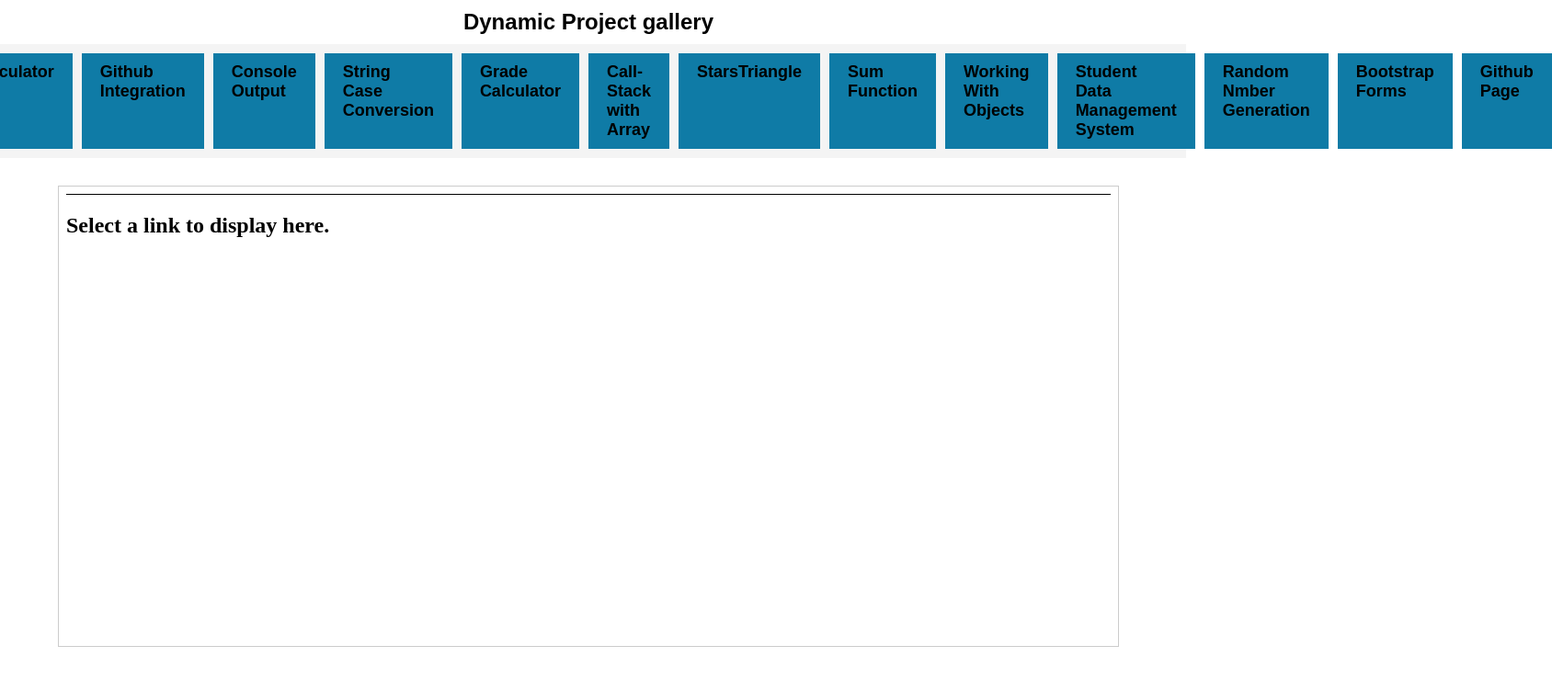
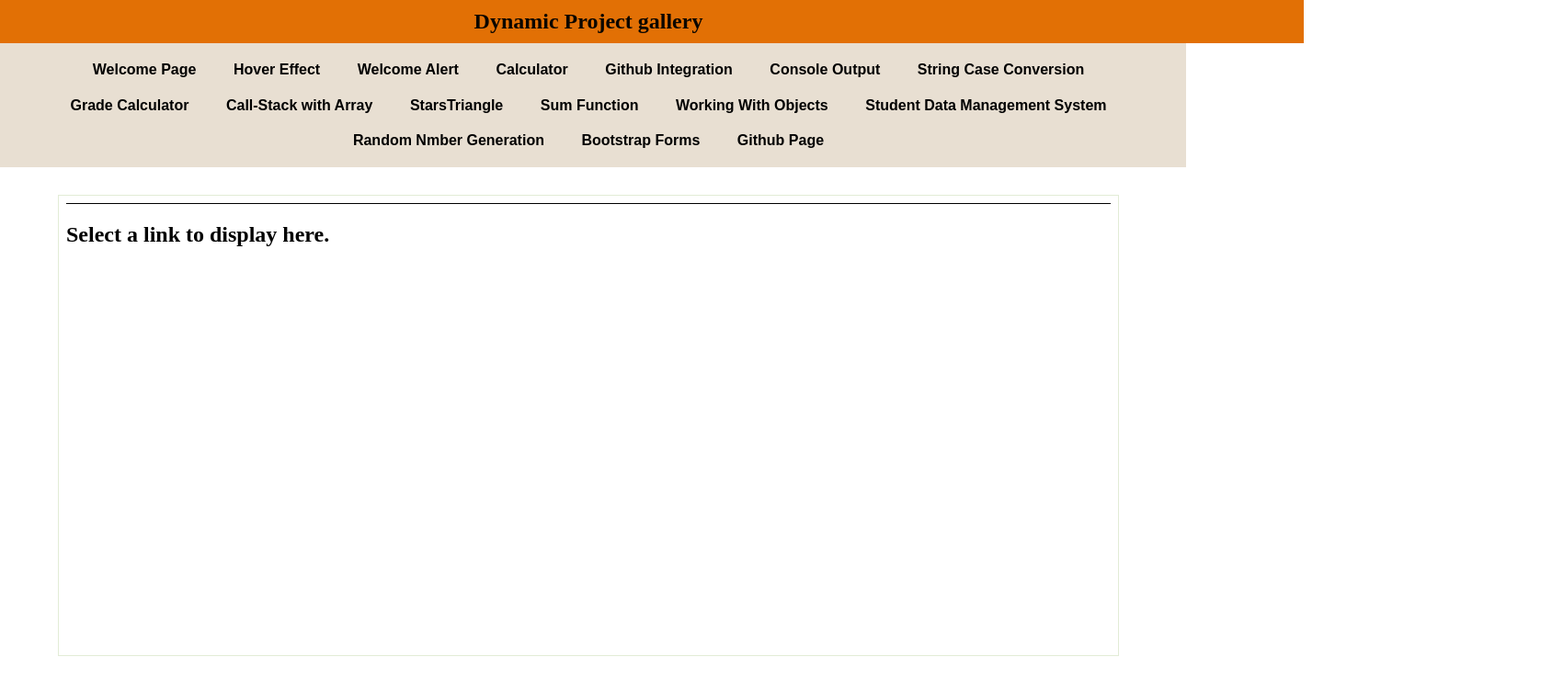
Before and after one commit to mahesh-0908/mahesh-0908.github.io, a plain HTML site: page index.html in a window 1280 px wide. Shown: the whole page at 92% size, 1688 px wide, since content can reach past the window. Drawn offline with Linux system fonts and the light colour scheme.

Commit message:
Added a color to the header background

```diff
--- a/style.css
+++ b/style.css
@@ -6,16 +6,17 @@ body {
     display: flex;
     flex-direction: column;
     align-items: center;
+    width: 100%;
 }
 
 .header_div {
-    width: 100%;
-    background-color: #bf6709;
-    color: #fefcfb;
+    width: 120%;
+    background-color: #e27005 !important;
+    color: #0b0600 !important;
     text-align: center;
-
     padding: 15px;
-    font-size: 75px;
+    font-size: 80px;
+    font-family: 'Times New Roman', Times, serif;
 }
 
 #nav_div {
@@ -31,10 +32,11 @@ body {
     padding: 10px 20px;
     cursor: pointer;
     font-weight: bold;
-    font-size: 18px;
+    font-size: 16px;
     border: none; /* Removes border */
-    background: rgb(15, 123, 166); /* Removes background */
+    background: none; /* Removes background */
     color: black; /* Default text color */
+
 }
 
 .nav_item:hover {
@@ -48,8 +50,8 @@ body {
 }
 
 .iframe {
-    width: 100%;
-    height: 300px;
+    width: 80%;
+    height: fit-content;
     border:none;
 }body {
     font-family: Arial, sans-serif;
@@ -69,9 +71,14 @@ body {
 #nav_div {
     display: flex;
     justify-content: center;
-    background: #f4f4f4;
+    background: #e8dfd2;
     padding: 10px;
-    gap: 10px;
+    gap: .5px;
+
+    flex-wrap: wrap;
+    max-width: 100%;
+    overflow: hidden;
+
 }
 
 #nav_div a {
@@ -96,5 +103,5 @@ body {
 #content_frame {
     width: 90%;
     height: 500px;
-    border: 1px solid #ccc;
+    border: 1px solid #e2ecd6;
 }
```
